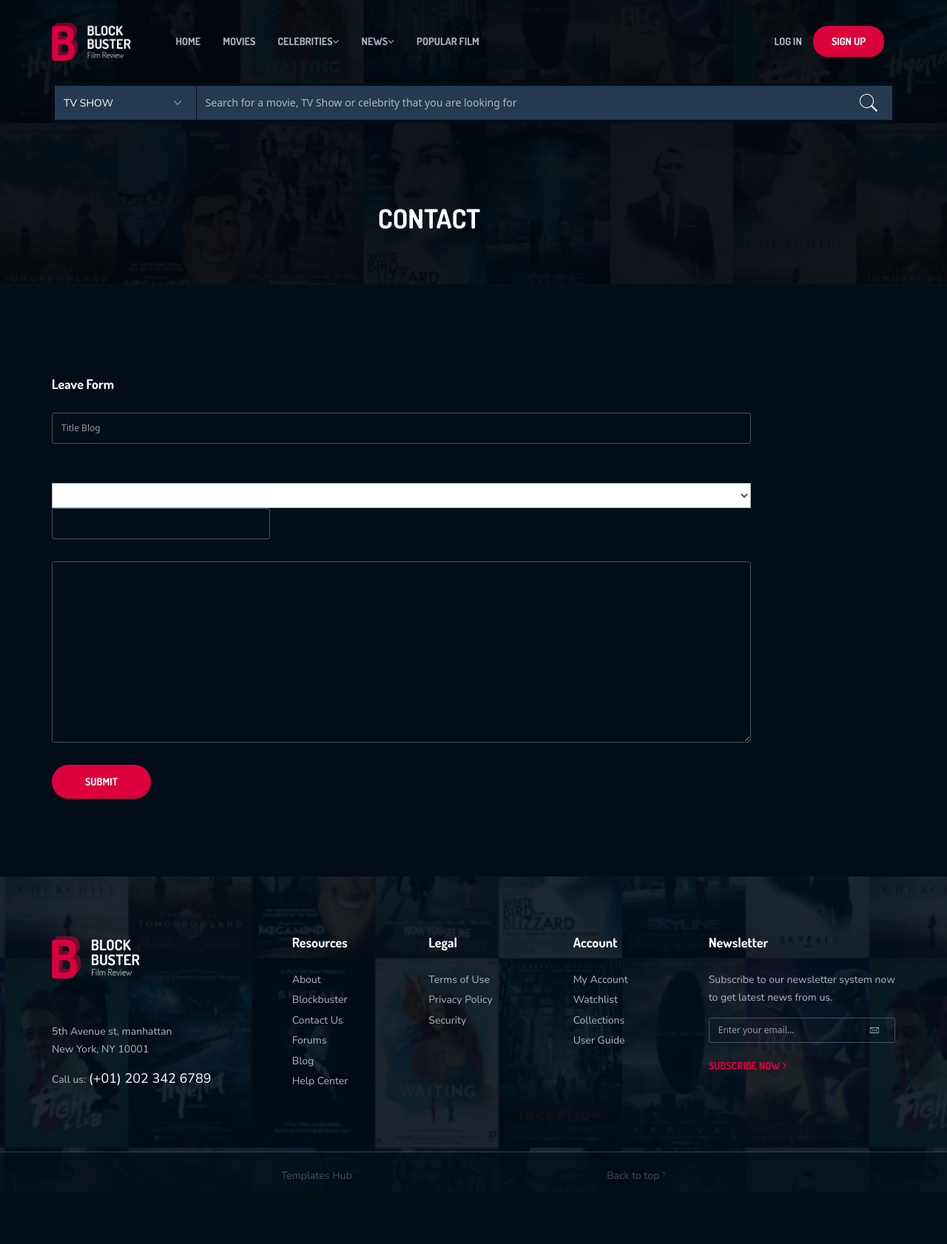
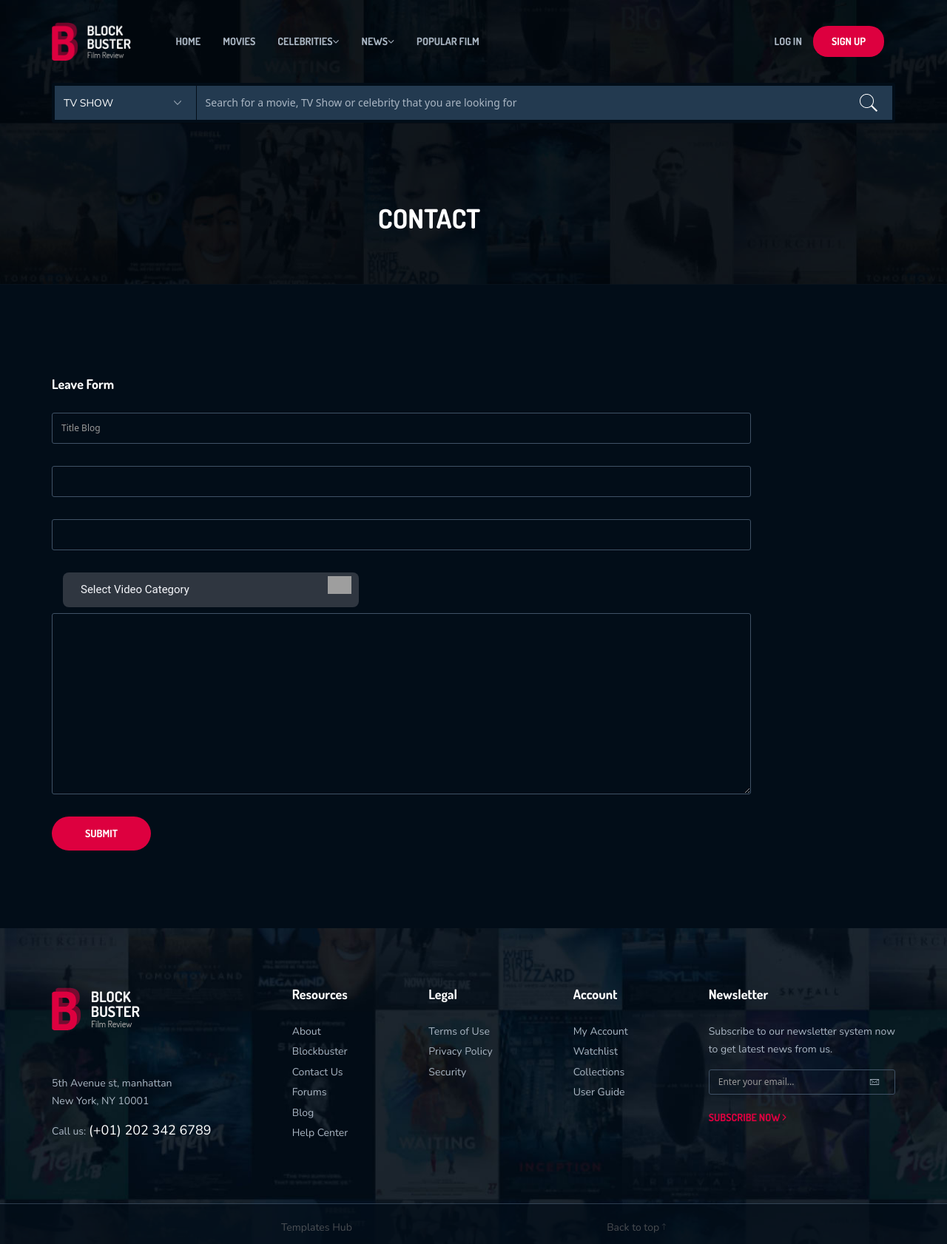
Before and after one commit to riadelimemmedov/Django-Film, a Django app: page /blog/blogcreate/ in a window 1280 px wide. Shown: the whole page at 74% size. Before the commit the page ends 1597 px from the top, so only its background shows below. Run offline with Django 3.2, Linux system fonts and the light colour scheme; lists and menus that the app fills with data are empty; some libraries are stand-ins or nearby versions; grey boxes are pictures that could not be loaded.

Commit message:
template create blog

```diff
--- a/postblog/templates/postblog/blog_create.html
+++ b/postblog/templates/postblog/blog_create.html
@@ -9,6 +9,100 @@
 <link rel="stylesheet" href="{% static 'css/plugins.css' %}">
 <link rel="stylesheet" href="{% static 'css/style.css' %}">
 
+<style>
+
+      body {
+        font-family: "Roboto", sans-serif;
+        background: #f7f6ff;
+      }
+
+      h2 {
+        margin: 16px;
+      }
+
+      .select-box {
+        display: flex;
+        width: 400px;
+        flex-direction: column;
+      }
+
+      .select-box .options-container {
+        background: #2f3640;
+        color: #f5f6fa;
+        max-height: 0;
+        width: 100%;
+        opacity: 0;
+        transition: all 0.4s;
+        border-radius: 8px;
+        overflow: hidden;
+        order: 1;
+      }
+
+      .selected {
+        background: #2f3640;
+        border-radius: 8px;
+        margin-bottom: 8px;
+        color: #f5f6fa;
+        position: relative;
+
+        order: 0;
+      }
+
+      .selected::after {
+        content: "";
+        background: url("img/arrow-down.svg");
+        background-size: contain;
+        background-repeat: no-repeat;
+
+        position: absolute;
+        height: 100%;
+        width: 32px;
+        right: 10px;
+        top: 5px;
+
+        transition: all 0.4s;
+      }
+
+      .select-box .options-container.active {
+        max-height: 240px;
+        opacity: 1;
+        overflow-y: scroll;
+      }
+
+      .select-box .options-container.active + .selected::after {
+        transform: rotateX(180deg);
+        top: -6px;
+      }
+
+      .select-box .options-container::-webkit-scrollbar {
+        width: 8px;
+        background: #0d141f;
+        border-radius: 0 8px 8px 0;
+      }
+
+      .select-box .options-container::-webkit-scrollbar-thumb {
+        background: #525861;
+        border-radius: 0 8px 8px 0;
+      }
+
+      .select-box .option,
+      .selected {
+        padding: 12px 24px;
+        cursor: pointer;
+      }
+
+      .select-box .option:hover {
+        background: #414b57;
+      }
+
+      .select-box label {
+        cursor: pointer;
+      }
+
+      .select-box .option .radio {
+        display: none;
+      }
+</style>
 
 <div class="hero user-hero">
     <div class="container">
@@ -40,15 +134,89 @@
                                     <input type="text" value="" name="title" placeholder="Title Blog">
                                 </span>
                                 <div class="col-md-12">
-                                    <label for="category"></label>
-                                    <!-- <input type="text" value="" name="" placeholder=""> -->
-                                    <select name="description" id="category">
-
-                                    </select>
+                                    <input type="text" value="" name="" placeholder="">
                                 </div>
-                                <div class="col-md-4">
+                                <div class="col-md-12">
                                     <input type="email" value="{{profile.user.email}}" name="contact_email">
                                 </div>
+
+                                <div class="col-md-12">
+                                    <!DOCTYPE html>
+<html lang="en">
+  <head>
+    <meta charset="UTF-8" />
+    <meta name="viewport" content="width=device-width, initial-scale=1.0" />
+    <meta http-equiv="X-UA-Compatible" content="ie=edge" />
+    <title>GTCoding</title>
+    <link rel="stylesheet" href="style.css" />
+  </head>
+  <body>
+    <div class="container">
+
+      <div class="select-box">
+        <div class="options-container">
+          <div class="option">
+            <input
+              type="radio"
+              class="radio"
+              id="automobiles"
+              name="category"
+            />
+            <label for="automobiles">Automobiles</label>
+          </div>
+
+          <div class="option">
+            <input type="radio" class="radio" id="film" name="category" />
+            <label for="film">Film & Animation</label>
+          </div>
+
+          <div class="option">
+            <input type="radio" class="radio" id="science" name="category" />
+            <label for="science">Science & Technology</label>
+          </div>
+
+          <div class="option">
+            <input type="radio" class="radio" id="art" name="category" />
+            <label for="art">Art</label>
+          </div>
+
+          <div class="option">
+            <input type="radio" class="radio" id="music" name="category" />
+            <label for="music">Music</label>
+          </div>
+
+          <div class="option">
+            <input type="radio" class="radio" id="travel" name="category" />
+            <label for="travel">Travel & Events</label>
+          </div>
+
+          <div class="option">
+            <input type="radio" class="radio" id="sports" name="category" />
+            <label for="sports">Sports</label>
+          </div>
+
+          <div class="option">
+            <input type="radio" class="radio" id="news" name="category" />
+            <label for="news">News & Politics</label>
+          </div>
+
+          <div class="option">
+            <input type="radio" class="radio" id="tutorials" name="category" />
+            <label for="tutorials">Tutorials</label>
+          </div>
+        </div>
+
+        <div class="selected">
+          Select Video Category
+        </div>
+      </div>
+    </div>
+
+    <script src="main.js"></script>
+  </body>
+</html>
+                                </div>
+
                             </div>
                             <div class="row">
                                 <div class="col-md-12">
@@ -67,4 +235,23 @@
         </div>
     </div>
 </div>
+
+<script>
+    const selected = document.querySelector(".selected");
+const optionsContainer = document.querySelector(".options-container");
+
+const optionsList = document.querySelectorAll(".option");
+
+selected.addEventListener("click", () => {
+  optionsContainer.classList.toggle("active");
+});
+
+optionsList.forEach(o => {
+  o.addEventListener("click", () => {
+    selected.innerHTML = o.querySelector("label").innerHTML;
+    optionsContainer.classList.remove("active");
+  });
+});
+</script>
+
 {% endblock content %}
```
